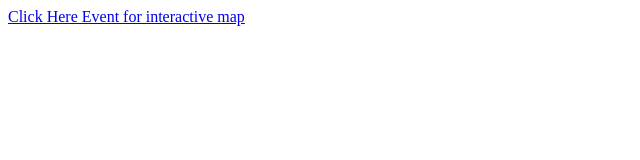
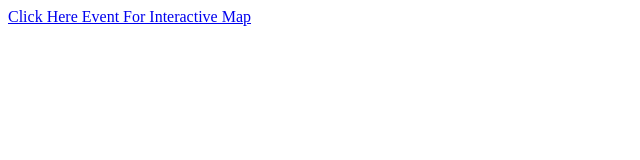
Before and after one commit to kn928928/Mape, a plain HTML site: page index.html in a window 1280 px wide. Shown: the full height of the page, 0-640 px from the left. Drawn offline with Linux system fonts and the light colour scheme.

Commit message:
Update index.html

```diff
--- a/index.html
+++ b/index.html
@@ -1,4 +1,4 @@
 <html>
   <p><a href="https://github.com/kn928928/Mape/blob/main/Hilton.pdf"</a></p>
-  <p><a href="Hilton.pdf">Click Here Event for interactive map  </a></p>
+  <p><a href="Hilton.pdf">Click Here Event For Interactive Map  </a></p>
  </html>
```
